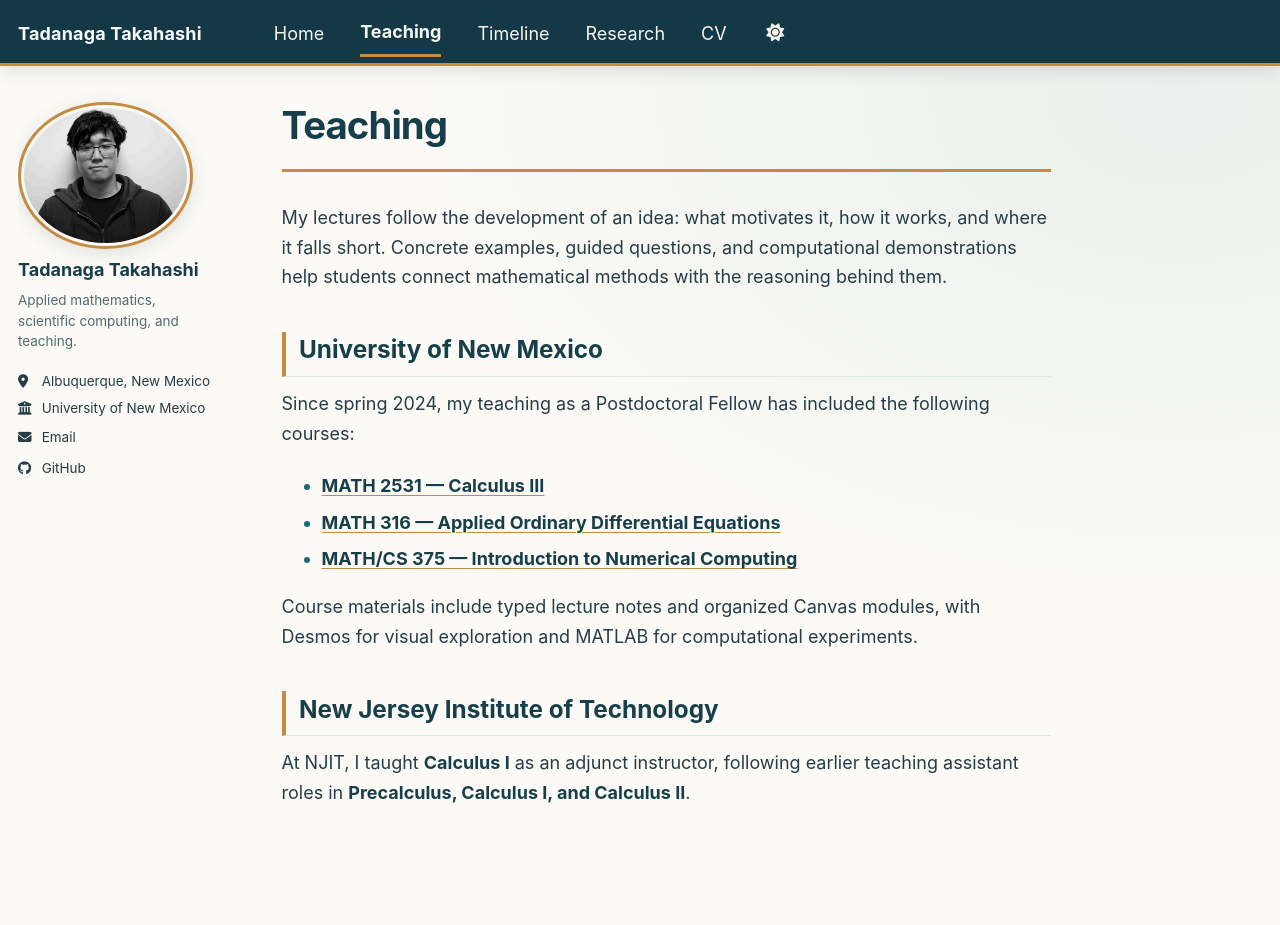
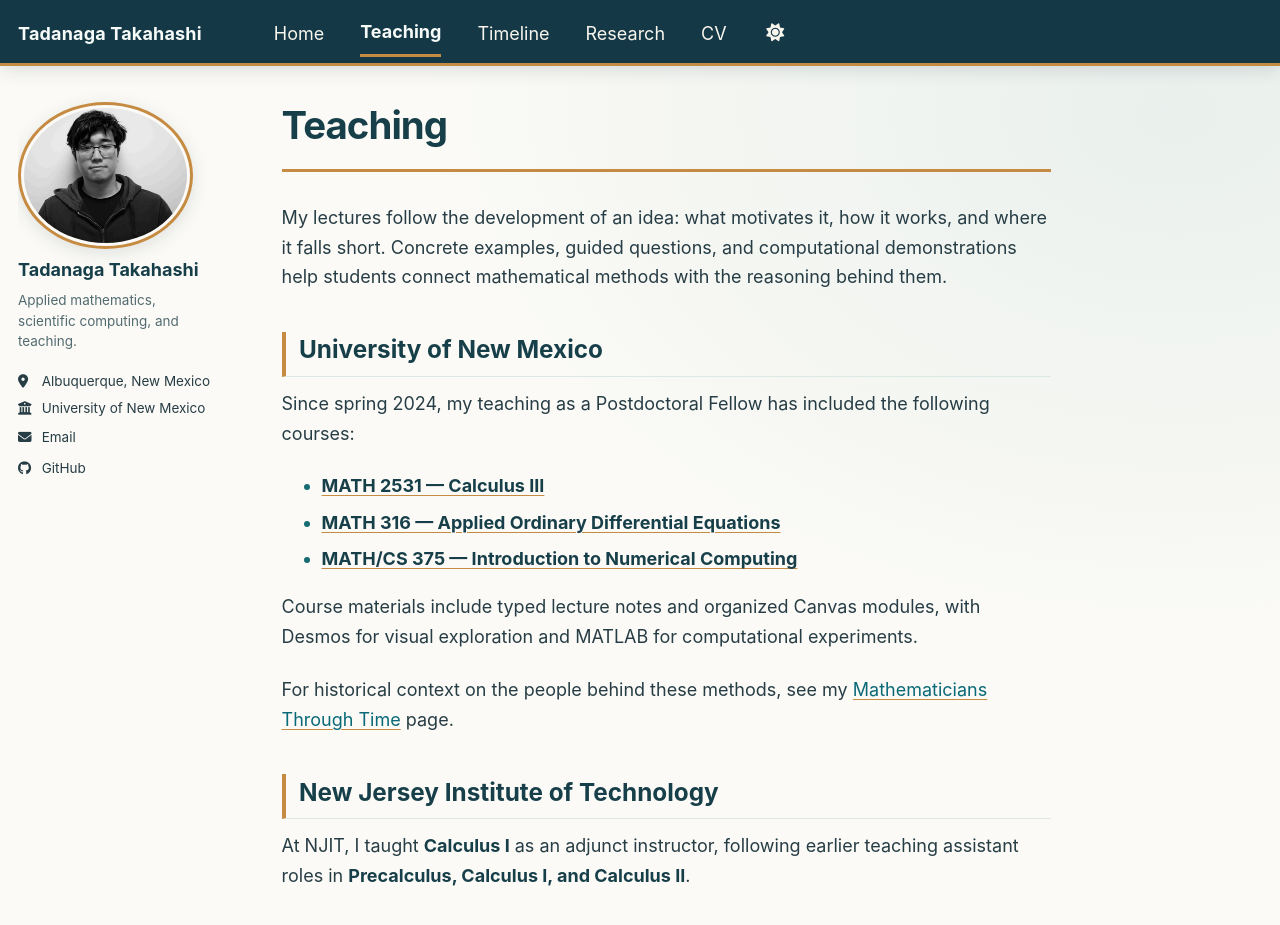
Before and after one commit to tadanaga/webpage, a Jekyll site: the page built from _pages/teaching.md, in a window 1280 px wide and 941 px high. Shown: the top 925 px of the window. Built offline with Jekyll 4.4.1, drawn with Linux system fonts in a browser that asks for light colours; a style sheet for code colours, icons or effects is not loaded.

Commit message:
Link teaching page to classroom mathematicians timeline

```diff
--- a/_pages/teaching.md
+++ b/_pages/teaching.md
@@ -24,6 +24,9 @@ Course materials include typed lecture notes and organized Canvas
 modules, with Desmos for visual exploration and MATLAB for
 computational experiments.
 
+For historical context on the people behind these methods, see my
+[Mathematicians Through Time]({{ '/timeline/' | relative_url }}) page.
+
 ## New Jersey Institute of Technology
 
 At NJIT, I taught **Calculus I** as an adjunct instructor,
```
